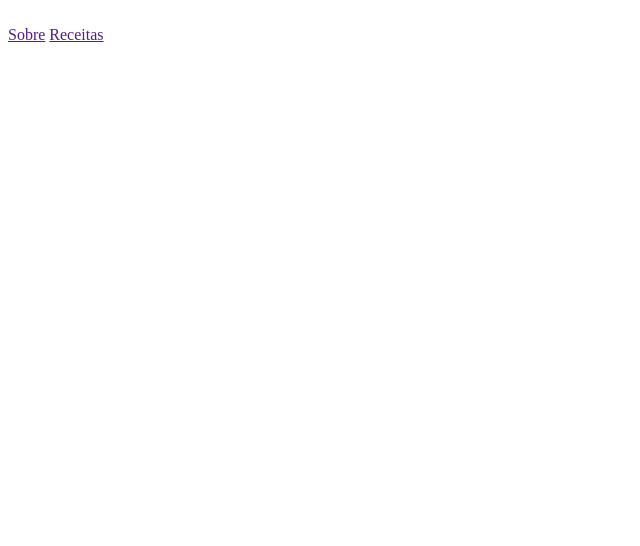
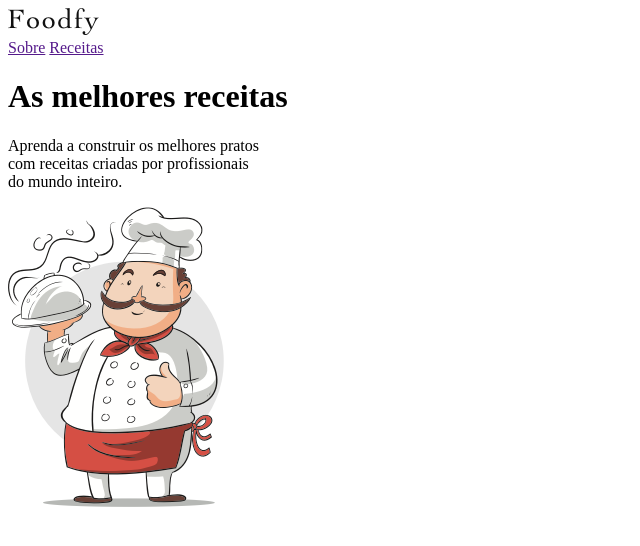
Before and after one commit to keilaviana/Foodfy, a plain HTML site: page index.html in a window 1280 px wide. Shown: the whole page, without its empty margins (0-640 px from the left). Drawn offline with Linux system fonts and the light colour scheme.

Commit message:
add hero

```diff
--- a/index.html
+++ b/index.html
@@ -8,12 +8,28 @@
 </head>
 <body>
     <header>
-        <img src="" alt="">
+        <img src="./assets/logo.png" alt="Logo">
         <nav>
             <a href="">Sobre</a>
             <a href="">Receitas</a>
         </nav>
     </header>
 
+    <main>
+        <div class="Hero">
+            <div>
+                <h1>As melhores receitas</h1>
+                <p>Aprenda a construir os melhores pratos<br>
+                    com receitas criadas por profissionais<br>
+                    do mundo inteiro.</p>
+            </div>
+            <img src="./assets/chef.png" alt="Chef">
+        </div>
+
+        <div class="content">
+
+        </div>
+    </main>
+
 </body>
 </html>
```
